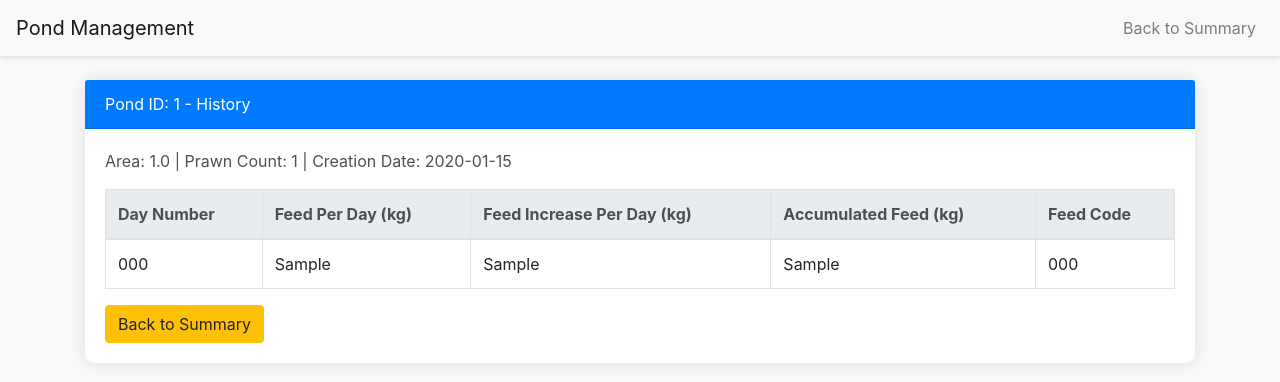
After one commit to AswinKumar1807/live-feed-stock, a Flask app: page /show_history/1 in a window 1280 px wide. The commit adds this page. Shown: the top 382 px of the page. Run offline with Flask 3, Linux system fonts and the light colour scheme; the visitor is signed in with stand-in values (Sample User, id 1); tables that the repository leaves empty or names only in its code hold one stand-in row (values such as "Sample post"); data that the repository does not hold is empty; parts of the project's set-up code (start-up, migrations or seed data) failed here and were passed over; some libraries are stand-ins or nearby versions.

Commit message:
pond history feature addition

```diff
--- a/app.py
+++ b/app.py
@@ -543,6 +543,23 @@ def summary():
                 }
             pond.update(feed_details)
             pond['current_day'] = current_day
+
+            # Check if feed history for today already exists
+            cursor = mysql.connection.cursor()
+            cursor.execute('''
+                SELECT 1 FROM pond_feed_history WHERE pond_id = %s AND day_number = %s
+            ''', (pond['pond_id'], current_day))
+            existing_entry = cursor.fetchone()
+
+            if not existing_entry:
+                # Insert new feed history entry only if not already inserted today
+                cursor.execute('''
+                    INSERT INTO pond_feed_history (pond_id, day_number, feed_per_day, feed_increase_per_day, accumulated_feed, feed_code)
+                    VALUES (%s, %s, %s, %s, %s, %s)
+                ''', (pond['pond_id'], current_day, feed_details['feed_per_day'], feed_details['feed_increase_per_day'], feed_details['accumulated_feed'], feed_details['feed_code']))
+                mysql.connection.commit()
+
+            cursor.close()
         else:
             pond.update({
                 'feed_per_day': 'N/A',
@@ -589,6 +606,36 @@ def summary():
                        leftover_stock=leftover_stock)
 
 
+
+@app.route('/show_history/<int:pond_id>', methods=['GET'])
+def show_history(pond_id):
+    if 'loggedin' not in session:
+        return redirect(url_for('login'))
+
+    cursor = mysql.connection.cursor(MySQLdb.cursors.DictCursor)
+
+    # Fetch the history for the specified pond
+    cursor.execute('''
+        SELECT day_number, feed_per_day, feed_increase_per_day, accumulated_feed, feed_code
+        FROM pond_feed_history
+        WHERE pond_id = %s
+        ORDER BY day_number ASC
+    ''', (pond_id,))
+    history = cursor.fetchall()
+
+    cursor.execute('''
+        SELECT ponds.id, ponds.area, ponds.prawn_count, ponds.creation_date
+        FROM ponds
+        WHERE id = %s
+    ''', (pond_id,))
+    pond_details = cursor.fetchone()
+
+    cursor.close()
+
+    # Render the history in a new template
+    return render_template('pond_history.html',
+                           pond=pond_details,
+                           history=history)
 
 
 @app.route('/harvested_finish/<int:pond_id>', methods=['POST'])
--- /dev/null
+++ b/templates/pond_history.html
@@ -0,0 +1,100 @@
+<!DOCTYPE html>
+<html lang="en">
+<head>
+    <meta charset="UTF-8">
+    <meta name="viewport" content="width=device-width, initial-scale=1.0">
+    <title>Pond History</title>
+    <link rel="stylesheet" href="https://stackpath.bootstrapcdn.com/bootstrap/4.5.2/css/bootstrap.min.css">
+    <style>
+        /* Custom CSS for modern design */
+        body {
+            background-color: #f8f9fa; /* Light grey background */
+            color: #495057; /* Dark grey text */
+        }
+        .card {
+            transition: transform 0.2s ease-in-out; /* Smooth card animation */
+            border-radius: 10px;
+            border: none;
+            box-shadow: 0 0 20px rgba(0, 0, 0, 0.1); /* Soft shadow */
+        }
+        .card-header {
+            background-color: #007bff; /* Blue header background */
+            color: #fff; /* White text */
+            border-radius: 10px 10px 0 0;
+        }
+        .card-body {
+            background-color: #fff; /* White background for card body */
+            border-radius: 0 0 10px 10px;
+        }
+        .table {
+            background-color: #fff; /* White background for tables */
+        }
+        .btn-warning {
+            background-color: #ffc107; /* Yellow button */
+            border-color: #ffc107; /* Yellow border */
+            color: #212529; /* Dark text */
+        }
+        .btn-warning:hover {
+            background-color: #ffca2c; /* Lighter yellow on hover */
+            border-color: #ffca2c;
+            color: #212529;
+        }
+        .navbar {
+            box-shadow: 0 2px 4px rgba(0, 0, 0, 0.1); /* Navbar shadow */
+        }
+    </style>
+</head>
+<body>
+
+    <nav class="navbar navbar-expand-lg navbar-light bg-light">
+        <a class="navbar-brand" href="#">Pond Management</a>
+        <div class="collapse navbar-collapse" id="navbarNav">
+            <ul class="navbar-nav ml-auto">
+                <li class="nav-item">
+                    <a class="nav-link" href="{{ url_for('summary') }}">Back to Summary</a>
+                </li>
+            </ul>
+        </div>
+    </nav>
+
+    <div class="container mt-4">
+        <div class="card">
+            <div class="card-header">
+                Pond ID: {{ pond.id }} - History
+            </div>
+            <div class="card-body">
+                <p>Area: {{ pond.area }} | Prawn Count: {{ pond.prawn_count }} | Creation Date: {{ pond.creation_date }}</p>
+
+                <table class="table table-bordered table-hover">
+                    <thead class="thead-light">
+                        <tr>
+                            <th>Day Number</th>
+                            <th>Feed Per Day (kg)</th>
+                            <th>Feed Increase Per Day (kg)</th>
+                            <th>Accumulated Feed (kg)</th>
+                            <th>Feed Code</th>
+                        </tr>
+                    </thead>
+                    <tbody>
+                        {% for day in history %}
+                        <tr>
+                            <td>{{ day.day_number }}</td>
+                            <td>{{ day.feed_per_day }}</td>
+                            <td>{{ day.feed_increase_per_day }}</td>
+                            <td>{{ day.accumulated_feed }}</td>
+                            <td>{{ day.feed_code }}</td>
+                        </tr>
+                        {% endfor %}
+                    </tbody>
+                </table>
+
+                <a href="{{ url_for('summary') }}" class="btn btn-warning">Back to Summary</a>
+            </div>
+        </div>
+    </div>
+
+    <script src="https://code.jquery.com/jquery-3.5.1.slim.min.js"></script>
+    <script src="https://cdn.jsdelivr.net/npm/bootstrap@4.5.2/dist/js/bootstrap.bundle.min.js"></script>
+
+</body>
+</html>
--- a/templates/summary.html
+++ b/templates/summary.html
@@ -215,6 +215,9 @@
                                     {% else %}
                                     <button class="btn btn-success btn-sm" disabled>Harvested</button>
                                     {% endif %}
+                                    <form action="{{ url_for('show_history', pond_id=pond.pond_id) }}" method="get">
+                                        <button type="submit">Show Previous History</button>
+                                    </form>
                                 </td>
                             </tr>
                             {% endfor %}
```
